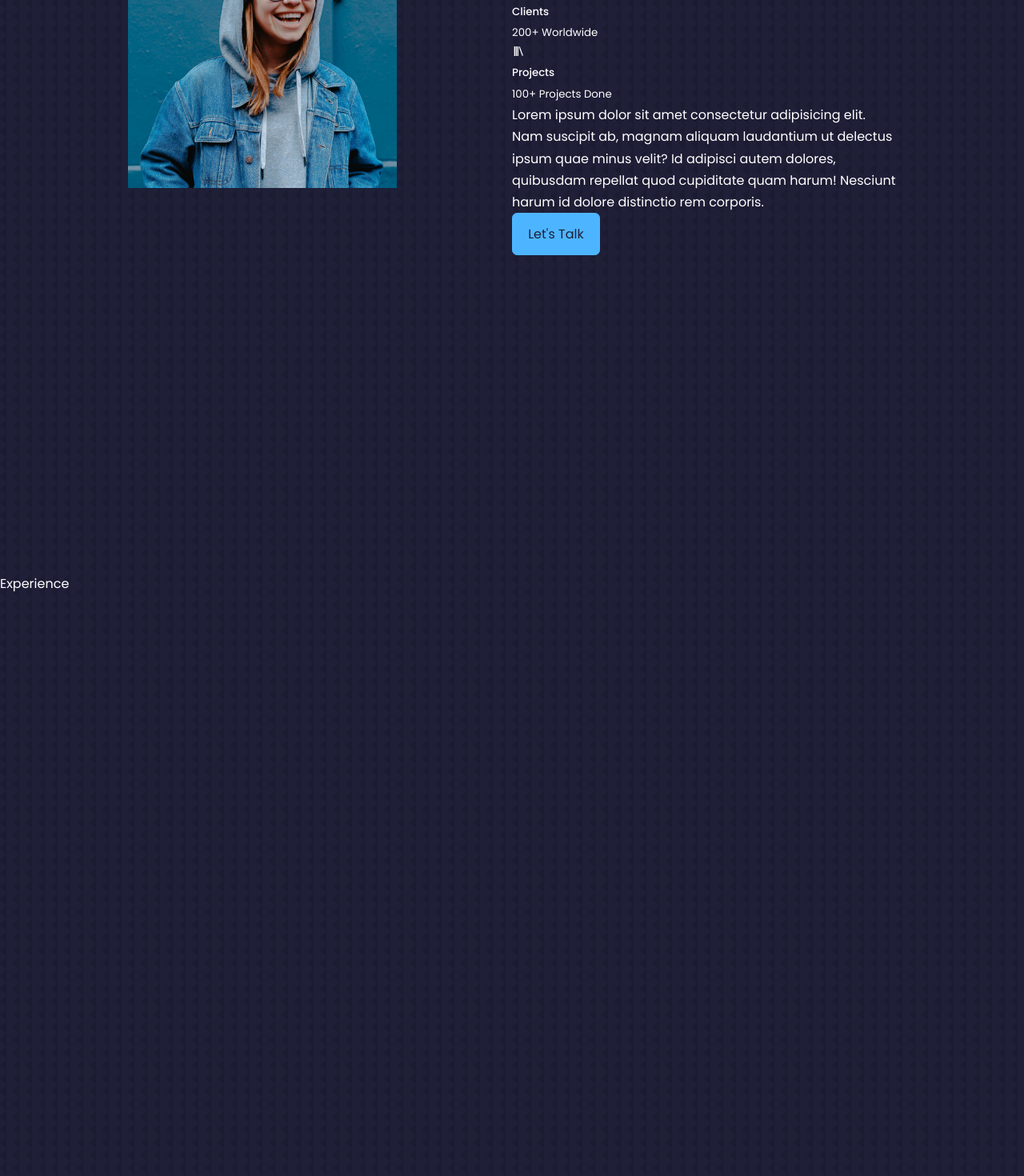
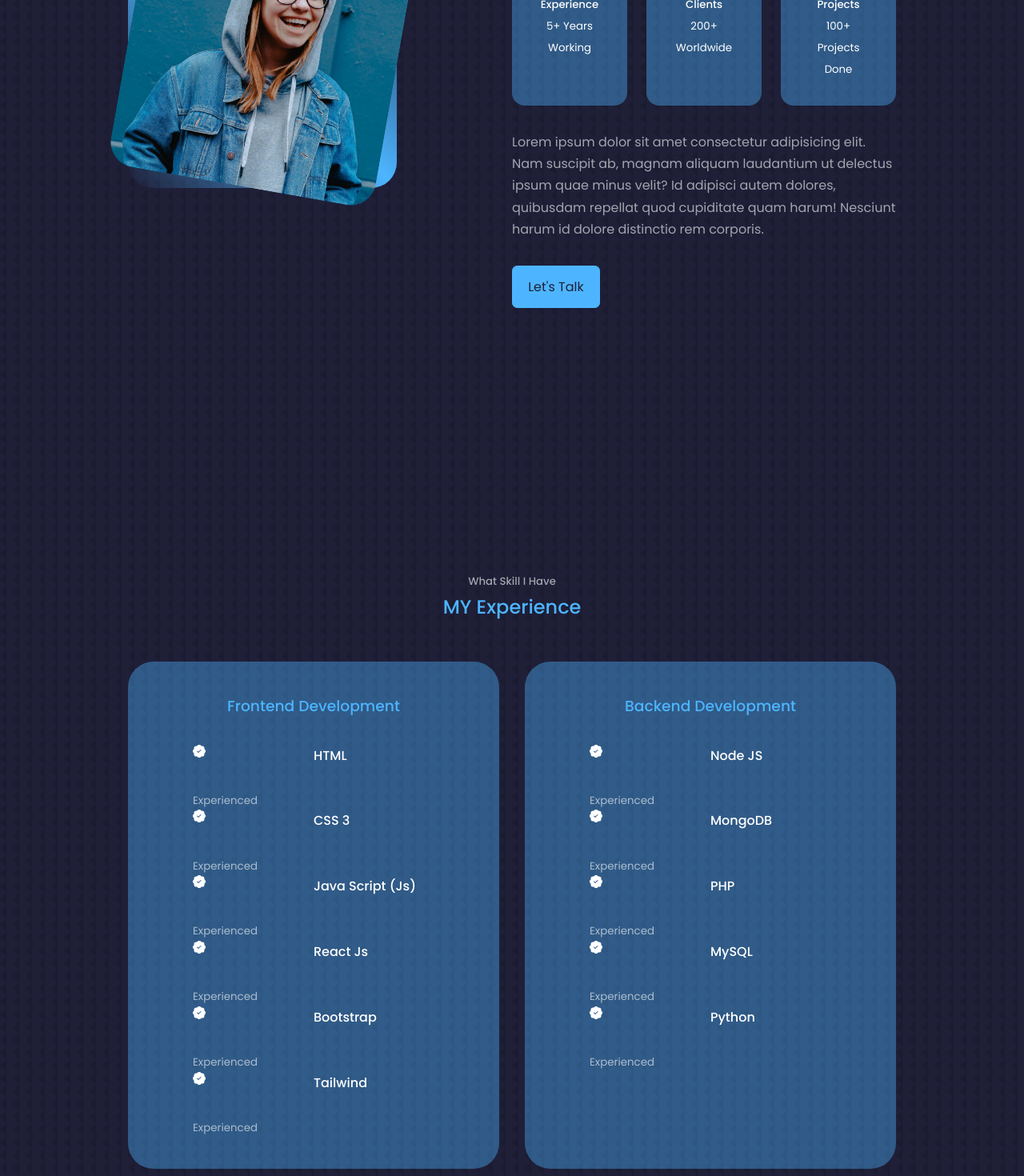
Before and after one commit to the-mihir/portfolio-react, a React (Create React App) app: page / in a window 1280 px wide. Shown: the part 1140-2610 px from the top of the page at 80% size. Built offline with nearby package versions, Linux system fonts and the light colour scheme.

Commit message:
update experence section

```diff
--- a/src/Components/About/About.css
+++ b/src/Components/About/About.css
@@ -3,3 +3,110 @@
     grid-template-columns: 35% 50%;
     gap: 15%;
 }
+
+.about_me{
+    width: 100%;
+    aspect-ratio: 1/1;
+    border-radius: 2rem;
+    background: linear-gradient(
+        45deg,
+        transparent,
+        var(--color-primary),
+        transparent
+    );
+    display: grid;
+    place-items: center;
+}
+
+.about_me-image{
+    border-radius: 2rem;
+    overflow: hidden;
+    transform: rotate(10deg);
+    transition: var(--transition);
+}
+
+.about_me-image:hover{
+    transform: rotate(0deg);
+}
+
+.about-cards{
+    display: grid;
+    grid-template-columns: repeat(3, 1fr);
+    grid: 1.5rem;
+    gap: 1.5rem;
+}
+
+.about-card{
+    background: var(--color-primary-variant);
+    border-radius: 1rem;
+    border: 1px solid transparent;
+    padding: 2rem;
+    text-align: center;
+    transition: var(--transition);
+}
+
+.about-card:hover{
+    background: transparent;
+    border-color: var(--color-primary-variant);
+    cursor: default;
+}
+
+.about-icon{
+    color: var(--color-white);
+    font-size: 2.4rem;
+    margin-bottom: 1rem;
+}
+
+.about-icon h5{
+    font-size: 0.95rem;
+}
+
+.about-icon small{
+    font-size: 0.7rem;
+    color: var(--color-light);
+}
+
+.about-content p{
+    margin: 2rem 0 2rem;
+    color: var(--color-light);
+}
+
+
+/* ================MEDIA QUERIES (MEDIUM DEVICES) =================== */
+@media screen and (max-width: 1024px){
+
+.about-container{
+    grid-template-columns: 1fr;
+    gap: 0;
+}
+
+.about_me{
+    width: 50%;
+    margin: 2rem auto 4rem;
+}
+
+.about-content p{
+    margin: 1rem 0 1.5rem;
+}
+
+}
+
+
+
+/* ================MEDIA QUERIES (SMALL DEVICES) =================== */
+@media screen and (max-width: 600px){
+    .about-container{
+        grid-template-columns: 1fr;
+        gap: 0;
+    }
+
+    .about_me{
+        width: 75%;
+        margin: 2rem auto 4rem;
+    }
+
+    .about-content p{
+        margin: 2.5rem 0 1.5rem;
+    }
+
+}
--- a/src/Components/About/About.js
+++ b/src/Components/About/About.js
@@ -39,9 +39,10 @@ function about() {
               <h5>Projects</h5>
               <small>100+ Projects Done</small>
             </article>
-            <p> Lorem ipsum dolor sit amet consectetur adipisicing elit. Nam suscipit ab, magnam aliquam laudantium ut delectus ipsum quae minus velit? Id adipisci autem dolores, quibusdam repellat quod cupiditate quam harum! Nesciunt harum id dolore distinctio rem corporis.</p>
-            <a href="#contact" className='btn btn-primary'>Let's Talk</a>
           </div>
+          <p> Lorem ipsum dolor sit amet consectetur adipisicing elit. Nam suscipit ab, magnam aliquam laudantium ut delectus ipsum quae minus velit? Id adipisci autem dolores, quibusdam repellat quod cupiditate quam harum! Nesciunt harum id dolore distinctio rem corporis.</p>
+
+          <a href="#contact" className='btn btn-primary'>Let's Talk</a>
         </div>
 
       </div>
--- a/src/Components/Experience/Experience.css
+++ b/src/Components/Experience/Experience.css
@@ -0,0 +1,36 @@
+.experience-container{
+    display: grid;
+    grid-template-columns: 1fr 1fr;
+    gap: 2rem;
+}
+
+.experience-container > div {
+    background-color: var(--color-primary-variant);
+    padding: 2.4rem 5rem;
+    border-radius: 2rem;
+    border: 1px solid transparent;
+}
+
+.experience-container > div:hover{
+    background: transparent;
+    border-color: var(--color-primary-variant);
+    cursor:default;
+}
+
+.experience-container > div h3{
+    text-align: center;
+    margin-bottom: 2rem;
+    color: var(--color-primary);
+}
+
+.experience-content{
+    display: grid;
+    grid-template-columns: 1fr 1fr;
+    row-gap: 2rem;
+}
+
+.experience-details{
+    display: flex;
+    gap: 1rem;
+
+}
--- a/src/Components/Experience/Experience.js
+++ b/src/Components/Experience/Experience.js
@@ -1,9 +1,92 @@
 import React from 'react'
 import './Experience.css'
+import{ BsPatchCheckFill} from 'react-icons/bs'
 
 function Experience() {
   return (
-      <section id='experience'>Experience</section>
+      <section id='experience'>
+        <h5>What Skill I Have</h5>
+        <h2>MY Experience</h2>
+
+        <div className="container experience-container">
+          <div className="experience-frontend">
+            <h3>Frontend Development</h3>
+              <article className="experience-content">
+              <BsPatchCheckFill />
+              <h4>HTML</h4>
+              <small className='text-light'>Experienced</small>
+              </article>
+
+              <article className="experience-content">
+              <BsPatchCheckFill />
+              <h4>CSS 3</h4>
+              <small className='text-light'>Experienced</small>
+              </article>
+
+              <article className="experience-content">
+              <BsPatchCheckFill />
+              <h4>Java Script (Js) </h4>
+              <small className='text-light'>Experienced</small>
+              </article>
+
+              <article className="experience-content">
+              <BsPatchCheckFill />
+              <h4>React Js</h4>
+              <small className='text-light'>Experienced</small>
+              </article>
+
+              <article className="experience-content">
+              <BsPatchCheckFill />
+              <h4>Bootstrap</h4>
+              <small className='text-light'>Experienced</small>
+              </article>
+
+              <article className="experience-content">
+              <BsPatchCheckFill />
+              <h4>Tailwind</h4>
+              <small className='text-light'>Experienced</small>
+              </article>
+          </div>
+
+          {/* ============== Backend Development =============  */}
+
+          <div className="experience-backend">
+            <h3>Backend Development</h3>
+              <article className="experience-content">
+              <BsPatchCheckFill />
+              <h4>Node JS</h4>
+              <small className='text-light'>Experienced</small>
+              </article>
+
+              <article className="experience-content">
+              <BsPatchCheckFill />
+              <h4>MongoDB</h4>
+              <small className='text-light'>Experienced</small>
+              </article>
+
+              <article className="experience-content">
+              <BsPatchCheckFill />
+              <h4>PHP</h4>
+              <small className='text-light'>Experienced</small>
+              </article>
+
+              <article className="experience-content">
+              <BsPatchCheckFill />
+              <h4>MySQL</h4>
+              <small className='text-light'>Experienced</small>
+              </article>
+
+              <article className="experience-content">
+              <BsPatchCheckFill />
+              <h4>Python</h4>
+              <small className='text-light'>Experienced</small>
+              </article>
+          </div>
+
+
+
+        </div>
+      </section>
   )
 }
 
--- a/src/Components/Header/Header.js
+++ b/src/Components/Header/Header.js
@@ -10,7 +10,7 @@ function Header() {
         <div className="container header-container">
           <h5>Hello I'm</h5>
           <h1>Mihir Kanti Das</h1>
-          <h5 className='text-light'>Fullstack Developer</h5>
+          <h5 className='text-light'>Frontend Developer</h5>
           <Cta/>
           <div className="me">
             <img src={me} alt="" />
```
